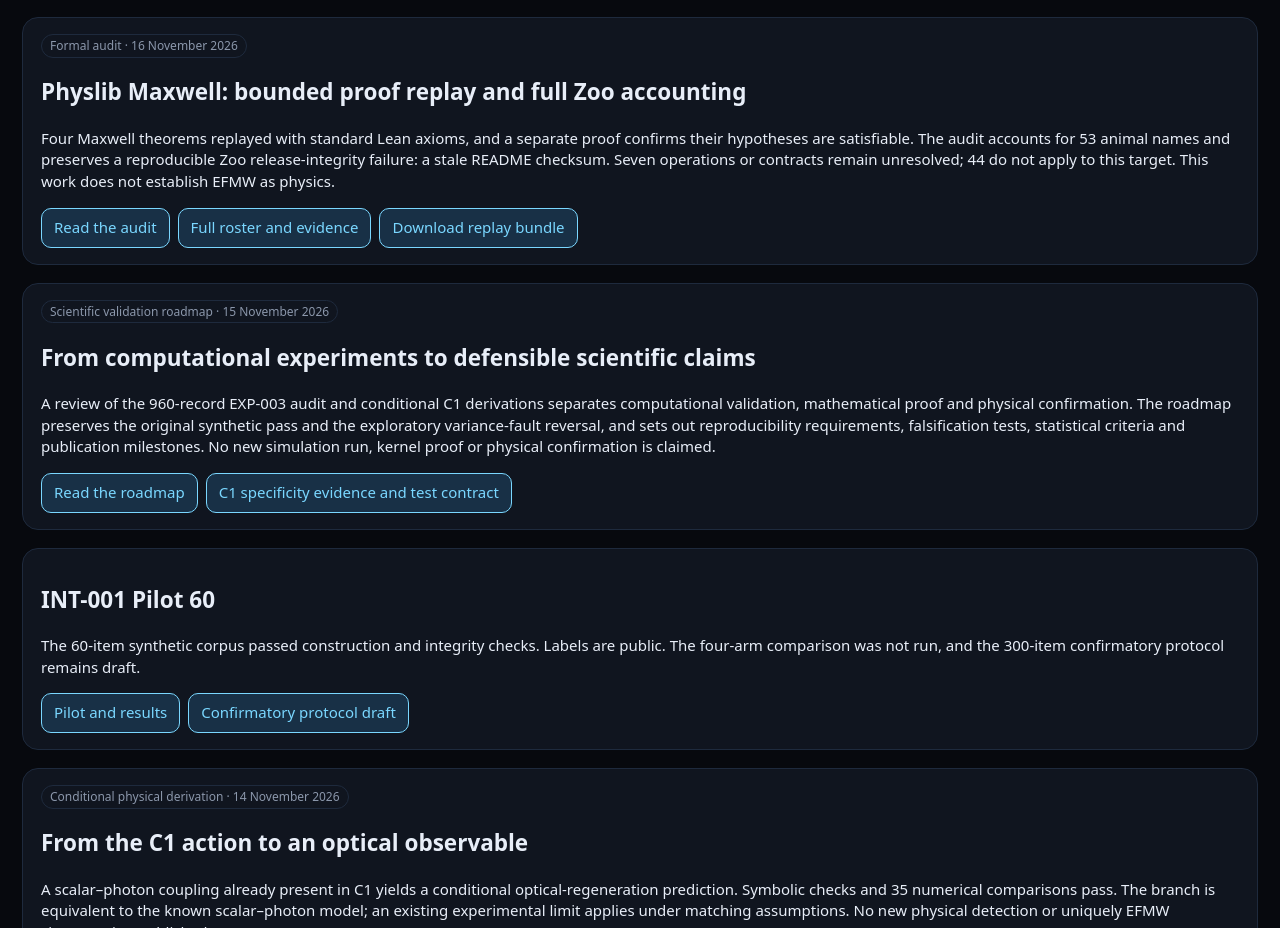
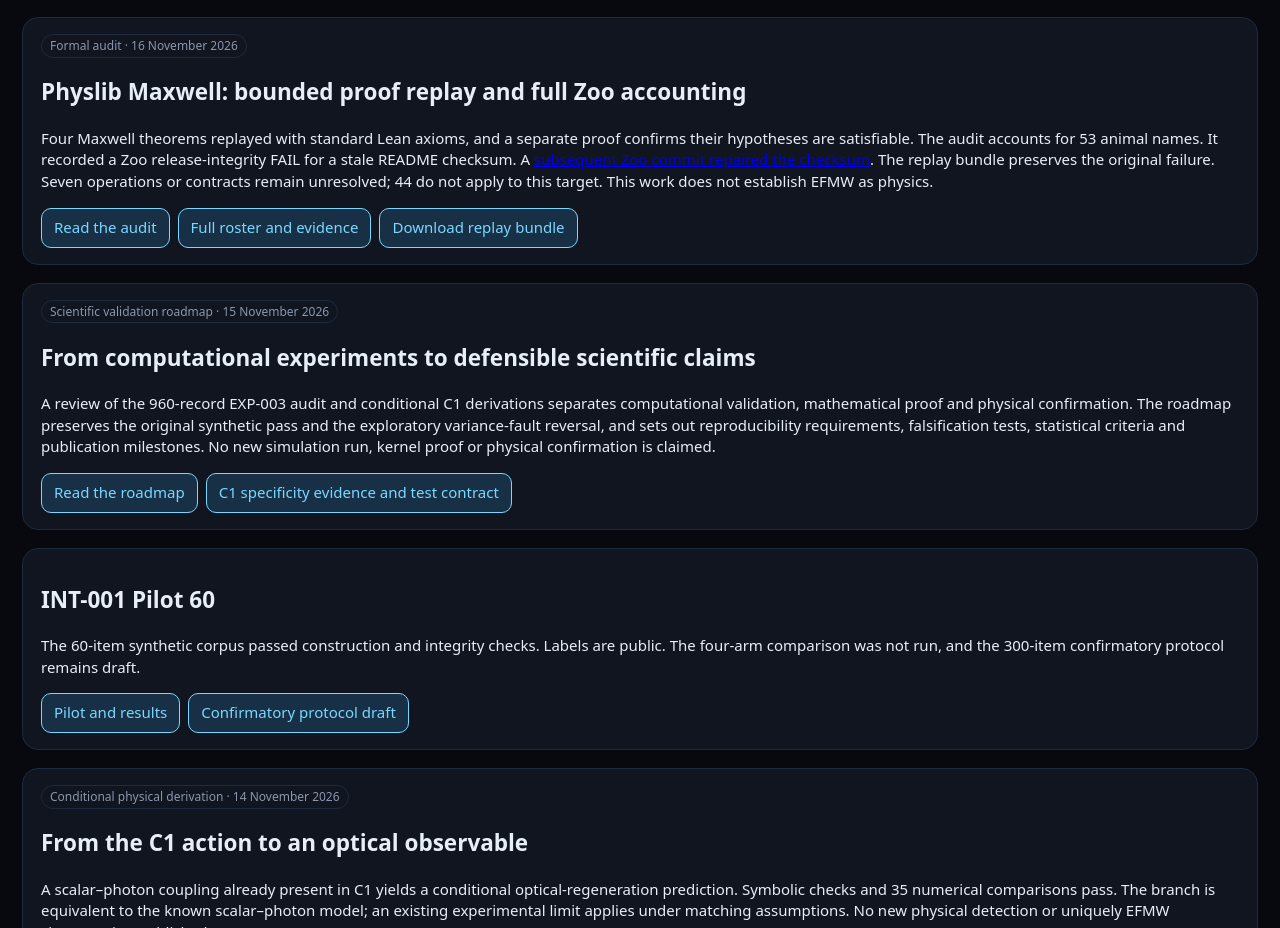
Before and after one commit to enuminous/papers, a plain HTML site: page index.html in a window 1280 px wide. Shown: the part 804-1732 px from the top of the page. Drawn offline with nearby package versions, Linux system fonts and the light colour scheme.

Commit message:
Date the Physlib audit and link the Zoo checksum repair

```diff
--- a/index.html
+++ b/index.html
@@ -75,7 +75,7 @@
 <aside class="card" aria-labelledby="physlib-maxwell-zoo-title" style="grid-column:1/-1">
   <span class="pill">Formal audit · 16 November 2026</span>
   <h2 id="physlib-maxwell-zoo-title">Physlib Maxwell: bounded proof replay and full Zoo accounting</h2>
-  <p>Four Maxwell theorems replayed with standard Lean axioms, and a separate proof confirms their hypotheses are satisfiable. The audit accounts for 53 animal names and preserves a reproducible Zoo release-integrity failure: a stale README checksum. Seven operations or contracts remain unresolved; 44 do not apply to this target. This work does not establish EFMW as physics.</p>
+  <p>Four Maxwell theorems replayed with standard Lean axioms, and a separate proof confirms their hypotheses are satisfiable. The audit accounts for 53 animal names. It recorded a Zoo release-integrity FAIL for a stale README checksum. A <a href="https://github.com/enuminous/Monolithic-Zoo-Lean4/commit/b12200364f7d1424c4d9cdfbe20fff4d52de379d">subsequent Zoo commit repaired the checksum</a>. The replay bundle preserves the original failure. Seven operations or contracts remain unresolved; 44 do not apply to this target. This work does not establish EFMW as physics.</p>
   <div class="actions"><a href="https://github.com/enuminous/papers/blob/main/Physlib-Maxwell-Full-Zoo-Audit-2026-11-16.md">Read the audit</a><a href="https://github.com/enuminous/papers/tree/main/research/physlib-maxwell-zoo-2026-11-16">Full roster and evidence</a><a href="https://github.com/enuminous/papers/raw/refs/heads/main/research/physlib-maxwell-zoo-2026-11-16/Physlib-Full-Zoo-Audit-2026-11-16.zip">Download replay bundle</a></div>
 </aside>
 
```
